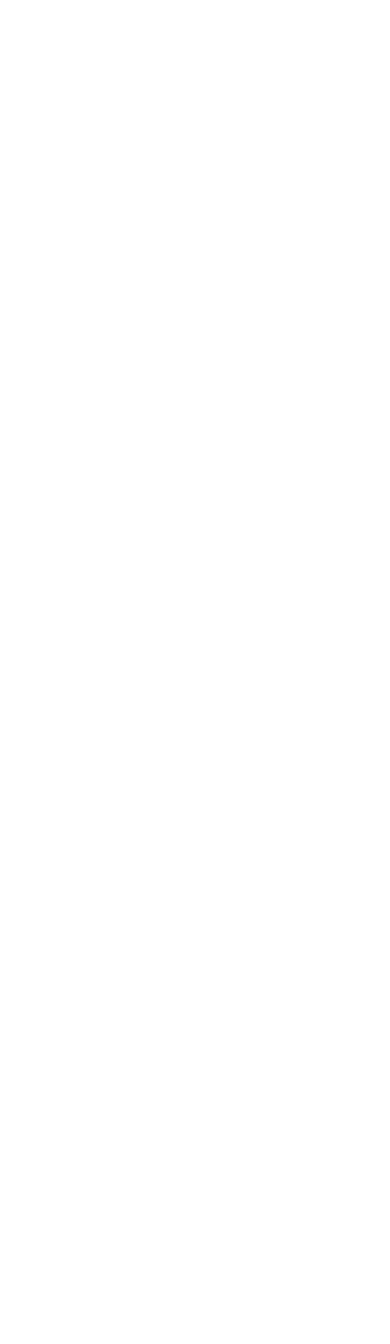
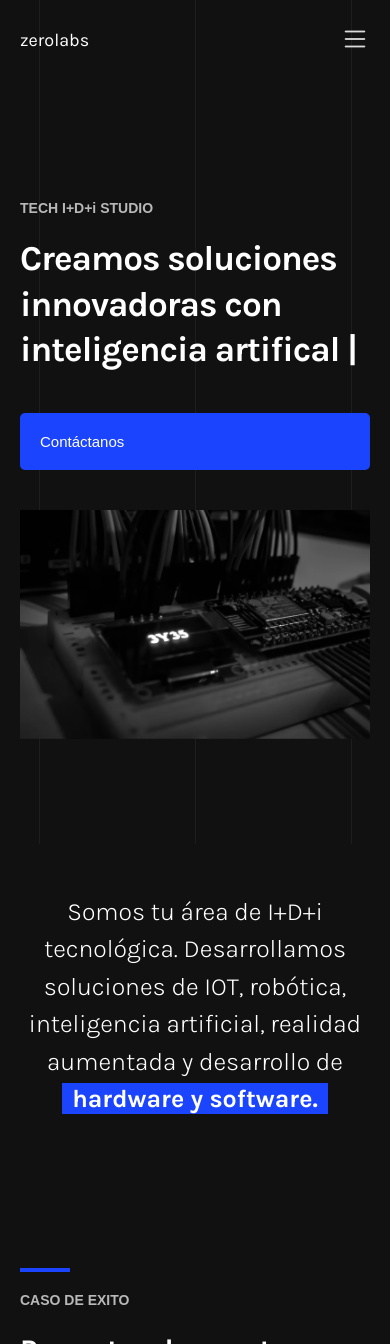
Before and after one commit to josevelardee/zero, a plain HTML site: page index.html in a window 390 px wide. Shown: the top 1344 px of the page. Before the commit the page ends 844 px from the top, so only its background shows below. Drawn offline with nearby package versions, Linux system fonts and the light colour scheme; a web font is replaced by a local one.

Commit message:
secciones

```diff
--- /dev/null
+++ b/css/index.css
@@ -0,0 +1,264 @@
+*{
+    margin: 0;
+    padding: 0;
+    box-sizing: border-box;
+    text-decoration: none ;
+    list-style: none;
+}
+
+body{
+    background-color:#111111;
+    font-family: "Karla", sans-serif;
+}
+
+.fondo_lineas{
+    position: fixed;
+    top: 0;
+    width: 100%;
+    height: 100%;
+    margin: auto;
+    z-index: -1;
+}
+
+.linea1{
+    position: absolute;
+    background-color: #8A8A8A;
+    opacity: 10%;
+    left: 10%;
+    width: 1px;
+    height: 100%;
+}
+
+.linea2{
+    position: absolute;
+    background-color: #8A8A8A;
+    opacity: 10%;
+    left: 50%;
+    width: 1px;
+    height: 100%;
+}
+
+.linea3{
+    position: absolute;
+    background-color: #8A8A8A;
+    opacity: 10%;
+    left: 90%;
+    width: 1px;
+    height: 100%;
+}
+
+.container{
+    max-width: 1200px;
+    margin: auto;
+    padding: 50px 20px;
+    overflow: hidden;
+    width: 100%;
+  }
+
+.color_letra{
+    color: white;
+}
+
+h1{
+    font-size: 35px;
+    font-family: "Karla", sans-serif;
+    font-weight: 600;
+    letter-spacing: -1px;
+    line-height: 130%;
+}
+
+h2{
+    font-family: "Karla", sans-serif;
+    font-size: 30px;
+    font-weight: 600;
+    letter-spacing: -1px;
+    line-height: 150%;
+
+}
+
+h3{
+    font-family: "PT Mono", sans-serif;
+    font-size: 14px;
+    opacity: 0.7;
+}
+
+p{
+    font-family: "Karla", sans-serif;
+    font-size: 16px;
+    font-weight: 400;
+    opacity: 0.7;
+    line-height: 150%;
+
+}
+
+button{
+    border: none;
+    background-color: #1B44FF;
+    color: white;
+    border-radius: 5px;
+    padding: 20px 20px;
+    text-align: left;
+    text-decoration: none;
+    display: inline-block;
+    font-family: "PT Mono", sans-serif;
+    font-size: 15px;
+    cursor: pointer;
+}
+/* Header */
+
+.header{
+    height: 50px;
+    width: 100%;
+    position: fixed;
+    top: 0;
+    left: 0;
+    z-index: 1
+}
+
+.nav{
+    display: flex;
+    align-items: center;
+    justify-content: space-between;
+    height: 80px;
+    margin: auto;
+}
+
+.nav-logo{
+    display: flex;
+    padding: 0 20px;
+    font-size: 18px;
+  }
+
+  .nav-logo a{
+    width: max-content;
+  }
+
+  .img-logo{
+    padding: 0px;
+    height: 20px;
+  }
+
+  .nav-menu{
+    flex-direction: column;
+    margin-right: 20px;
+    background-color: #0b0b0b;
+    position: fixed;
+    top:80px;
+    left:0;
+    width: 100%;
+    align-items: center;
+    padding: 20px;
+    height: calc(100% - 40px);
+    overflow-y: auto;
+    left: 0%;
+    transition: left 0.3s;
+  }
+
+  .nav-menu-item{
+
+    padding: 30px;
+    font-size: 20px;
+    text-align: center;
+  }
+
+
+  .nav-toogle{
+    display: block;
+  }
+
+  .nav-toogle i{
+    font-size: 30px;
+  }
+
+  .nav-menu_visible{
+    left:100%;
+  }
+
+  .nav-toogle:focus:not(:focus-visible){
+    outline: none;
+  }
+
+.nav-toogle{
+    color:#DADADA;
+    background:none;
+    border: none;
+    font-size: 30px;
+    padding: 0 20px;
+    line-height: 80px;
+    cursor: pointer;
+}
+
+/* Hero */
+
+.hero{
+    width: 100%;
+    margin-top: 150px;
+    height: auto;
+    display: flex;
+    align-items: flex-end;
+    justify-content: center;
+    flex-direction: column;
+  }
+
+.hero-container{
+    display: flex;
+    flex-direction: column;
+    align-items: left;
+    justify-content: space-between;
+    margin: auto;
+}
+
+.hero-container-texto h3{
+    margin-bottom: 20px;
+}
+.hero-container-texto button{
+    margin: 40px 0;
+    width: 100%;
+}
+
+.img-hero{
+    width: 100%;
+    height: auto;
+}
+
+/* Descripcion */
+
+.descripcion{
+    width: 100%;
+    display: flex;
+    justify-content: center;
+    flex-direction: column;
+    margin: 50px 0;
+  }
+
+.descripcion-container-texto h1{
+    font-size: 25px;
+    line-height: 150%;
+    text-align: center;
+    font-weight: 300;
+    letter-spacing: 0px;
+}
+.resaltado{
+    background-color: #1B44FF;
+    padding: 1px 10px;
+    font-weight: 700;
+    letter-spacing: 0px;
+
+  }
+
+
+/* Titulo de Secciones */
+.line{
+    background-color: #1B44FF;
+    width: 50px;
+    height: 4px;
+    margin-bottom: 20px;
+}
+
+.seccion-titulo h2{
+    margin-bottom: 20px;
+}
+
+.seccion-titulo h3{
+    margin-bottom: 20px;
+}
--- a/index.html
+++ b/index.html
@@ -4,9 +4,119 @@
     <meta charset="UTF-8">
     <meta http-equiv="X-UA-Compatible" content="IE=edge">
     <meta name="viewport" content="width=device-width, initial-scale=1.0">
-    <title>Document</title>
+    <title>ZeroLabs | Tech I+D+i Agency</title>
+    <link rel="stylesheet" href="css/index.css">
+    <script defer type="module" src="index.js"></script>
+    <link rel="stylesheet" href="https://cdn.jsdelivr.net/npm/bootstrap-icons@1.9.1/font/bootstrap-icons.css">
+    <link rel="preconnect" href="https://fonts.googleapis.com">
+    <link rel="preconnect" href="https://fonts.gstatic.com" crossorigin>
+    <link href="https://fonts.googleapis.com/css2?family=Karla:wght@300;400;700&display=swap" rel="stylesheet">
+    <link href="https://fonts.googleapis.com/css?family=PT Mono" rel="stylesheet" >
 </head>
 <body>
+    <div class="fondo_lineas">
+        <div class="linea1"></div>
+        <div class="linea2"></div>
+        <div class="linea3"></div>
+    </div>
+    <header class="header">
+        <nav class="nav">
+            <div class="nav-logo">
+                <!-- <img class="img-logo" src="img/Logo.png"> -->
+                <a href="" class="color_letra">zerolabs</a>
+            </div>
+            <button class="nav-toogle">
+                <i class="bi bi-list"></i>
+            </button>
+            <ul class="nav-menu nav-menu_visible" id="nav-menu" aria-label="Abrir menú">
+                <li class="nav-menu-item color_letra">
+                    <a href="#proyectos" class="nav-menu-link color_letra" id="nav-proyectos">Proyectos</a>
+                </li>
+                <li class="nav-menu-item">
+                    <a href="#servicios" class="nav-menu-link  color_letra" id="nav-servicios">Servicios</a>
+                </li>
+                <li class="nav-menu-item">
+                    <a href="#nosotros" class="nav-menu-link  color_letra" id="nav-nosotros">Nosotros</a>
+                </li>
+                <li class="nav-menu-item">
+                    <a href="#contacto" class="nav-menu-link  color_letra" id="nav-contacto">Contacto</a>
+                </li>
+            </ul>
+        </nav>
 
+    </header>
+
+    <main>
+        <section class="hero" id="hero">
+            <div class="hero-container container ">
+                <div class="hero-container-texto ">
+                    <h3 class="color_letra">TECH I+D+i STUDIO</h3>
+                    <h1 class="color_letra">Creamos soluciones innovadoras con</h1>
+                    <h1 class="color_letra">inteligencia artifical |</h1>
+                    <button type="button" onclick="alert('Hello world!')" class="">Contáctanos</button>
+                    <div class="hero-container-imagen">
+                        <img src="img/hero.png" class="img-hero">
+                    </div>
+                </div>
+
+
+            </div>
+
+        </section>
+
+        <section class="descripcion" id="descripcion">
+            <div class="descripcion-container container">
+                <div class="descripcion-container-texto">
+                    <h1 class="color_letra">Somos tu área de I+D+i tecnológica. Desarrollamos soluciones de IOT, robótica, inteligencia artificial, realidad aumentada y desarrollo de  <span class="resaltado">hardware y software.</span></h1>
+                </div>
+            </div>
+        </section>
+
+        <section class="proyectos" id="proyectos">
+            <div class="proyectos-container container">
+                <div class="seccion-titulo">
+                    <div class="line"></div>
+                    <h3 class="color_letra">CASO DE EXITO</h3>
+                    <h2 class="color_letra">Proyectos de nuestros colaboradores.</h2>
+                </div>
+            </div>
+        </section>
+
+        <section class="servicios" id="servicios">
+            <div class="servicios-container container">
+                <div class="seccion-titulo">
+                    <div class="line"></div>
+                    <h3 class="color_letra">QUE OFRECEMOS</h3>
+                    <h2 class="color_letra">Somos tu area de I+D+i tecnológica.</h2>
+                </div>
+            </div>
+        </section>
+
+        <section class="nosotros" id="nosotros">
+            <div class="nosotros-container container">
+                <div class="seccion-titulo">
+                    <div class="line"></div>
+                    <h3 class="color_letra">NUESTRO EQUIPO</h3>
+                    <h2 class="color_letra">Somos apasionados por la tecnología.</h2>
+                </div>
+            </div>
+        </section>
+
+        <section class="contacto" id="contacto">
+            <div class="contacto-container container">
+                <div class="seccion-titulo color_letra">
+                    <div class="line"></div>
+                    <h3>CONTÁCTANOS</h3>
+                    <h2>¿Tienes un proyecto en mente?</h2>
+                    <p>Escríbenos y pronto nos pondremos en contacto contigo.</p>
+                </div>
+            </div>
+        </section>
+
+   </main>
+
+   <footer>
+
+   </footer>
 </body>
 </html>
--- /dev/null
+++ b/index.js
@@ -0,0 +1,26 @@
+//Header Responsive
+
+const navTogle = document.querySelector(".nav-toogle");
+const navMenu = document.querySelector(".nav-menu");
+const menuItem = document.querySelectorAll(".nav-menu-link");
+
+navTogle.addEventListener("click",() => {
+    navMenu.classList.toggle("nav-menu_visible");
+    //document.body.classList.toggle("overflow");
+
+
+    if(navMenu.classList.contains("nav-menu_visible")){
+        navTogle.setAttribute("aria-lable","Cerrar menú");
+    }else{
+        navTogle.setAttribute("aria-lable","Abrir menú");
+    }
+
+});
+
+for (var i = 0; i<menuItem.length ; i++){
+  menuItem[i].addEventListener("click",() => {
+  navMenu.classList.toggle("nav-menu_visible");
+  //document.body.classList.toggle("overflow");
+
+})
+};
```
Also changed, not shown: img/hero.png (added).
